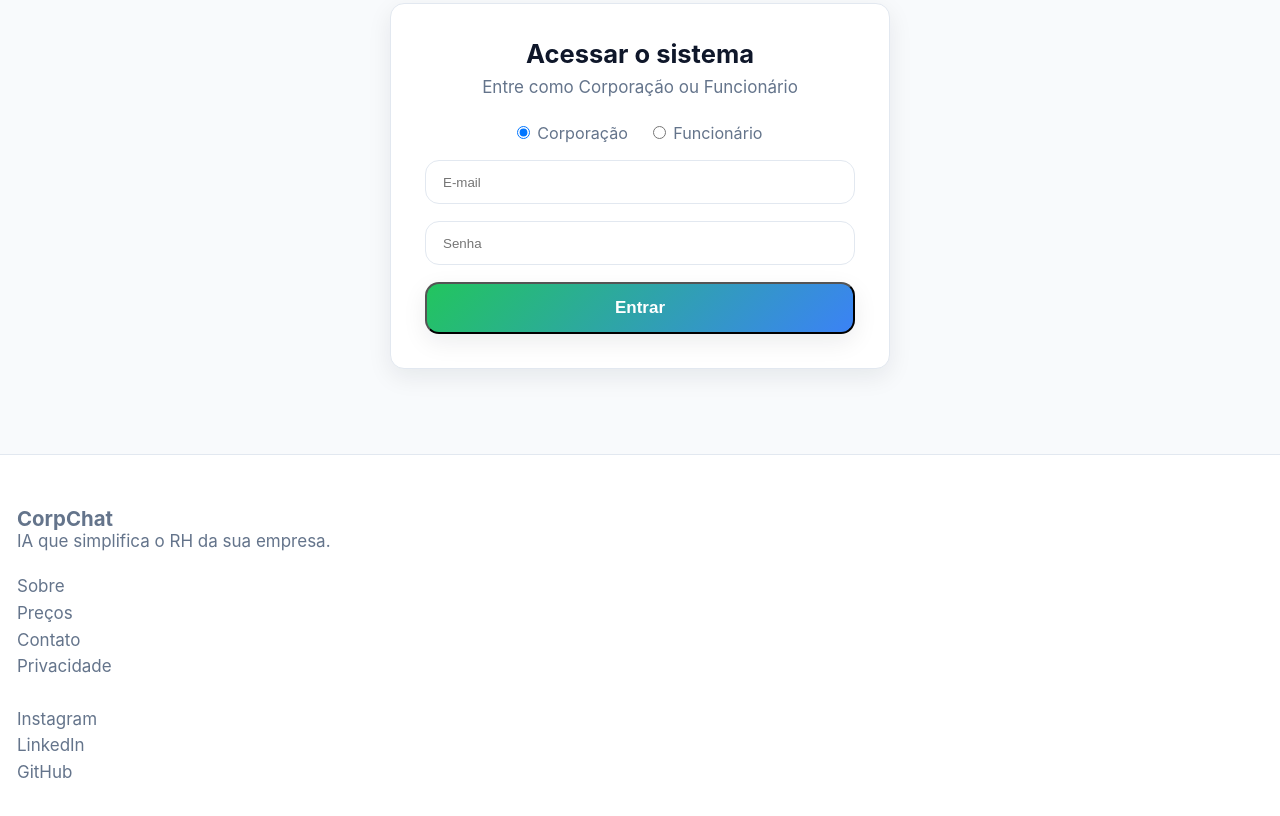
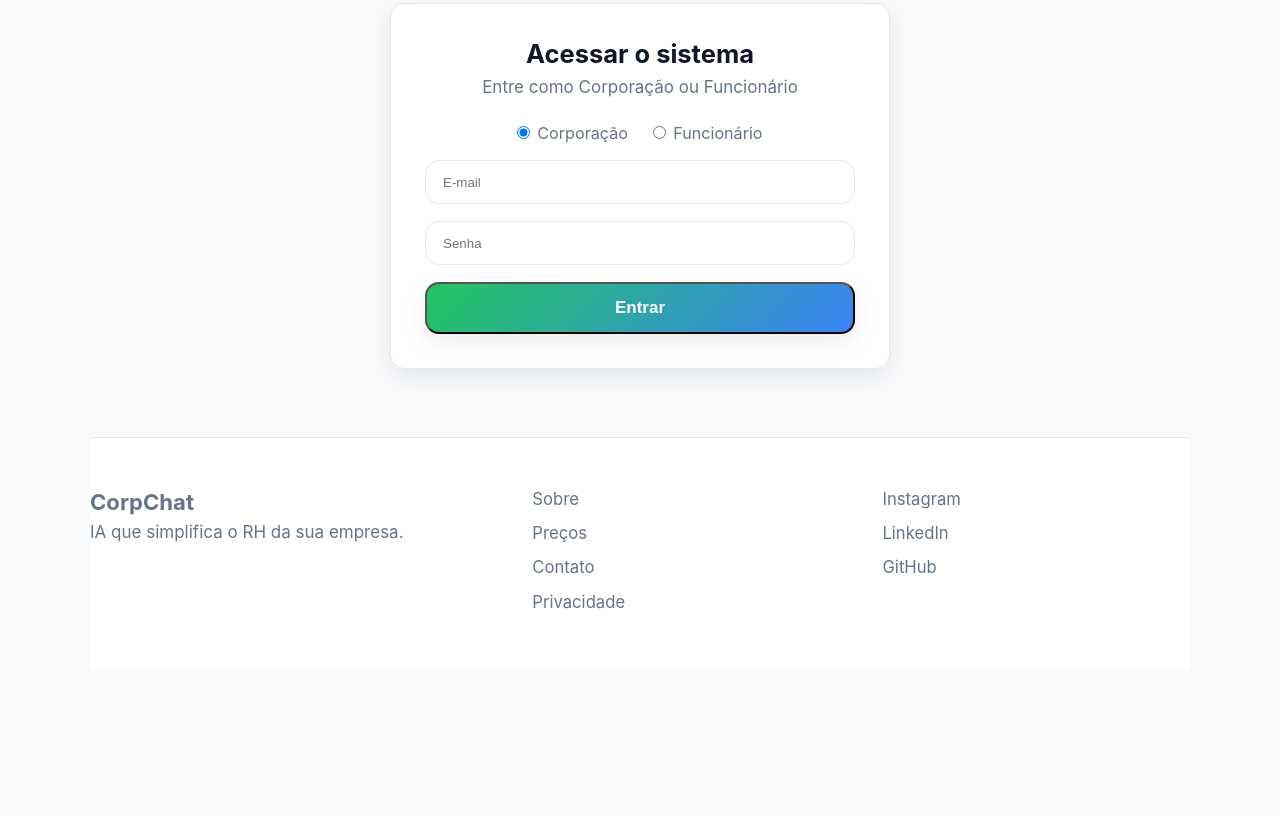
Before and after one commit to Rhyan1207/TGII-CORPCHAT, a website: page public/index.html in a window 1280 px wide. Shown: the part 920-1736 px from the top of the page. After the commit the page ends 1590 px from the top, so only its background shows below. Drawn offline with Linux system fonts and the light colour scheme.

Commit message:
Update style.css

```diff
--- a/public/style.css
+++ b/public/style.css
@@ -442,15 +442,54 @@ img{ max-width:100%; display:block; }
   html{ font-size:17px; }
 }
 .theme-btn{ font-size:1.3rem; background:none; border:none; color:var(--muted); cursor:pointer; }
-.footer{
-  display:flex;
-  flex-direction:column;
-  align-items:flex-start;
-  gap:1.5rem;
+/* ===== Footer Premium ===== */
+.footer {
+  padding: 3rem 0;
+  background: #fff;
+  border-top: 1px solid var(--border);
+
+  max-width: 1100px;
+  margin: 0 auto;
+  display: grid;
+  grid-template-columns: 1.3fr 1fr 1fr;
+  gap: 2.5rem;
 }
 
-.footer-left,
+.footer-left h3 {
+  font-size: 1.3rem;
+  margin-bottom: .4rem;
+  font-weight: 700;
+}
+
+.footer-left p {
+  color: var(--muted);
+  line-height: 1.4;
+}
+
 .footer-links,
-.footer-social{
-  text-align:left;
+.footer-social {
+  display: flex;
+  flex-direction: column;
+  gap: .45rem;
 }
+
+.footer-links a,
+.footer-social a {
+  color: var(--muted);
+  text-decoration: none;
+  font-size: .98rem;
+  transition: .2s ease;
+}
+
+.footer-links a:hover,
+.footer-social a:hover {
+  color: var(--brand-blue);
+}
+
+/* Responsivo */
+@media (max-width: 768px) {
+  .footer {
+    grid-template-columns: 1fr;
+    text-align: left;
+  }
+}
```
